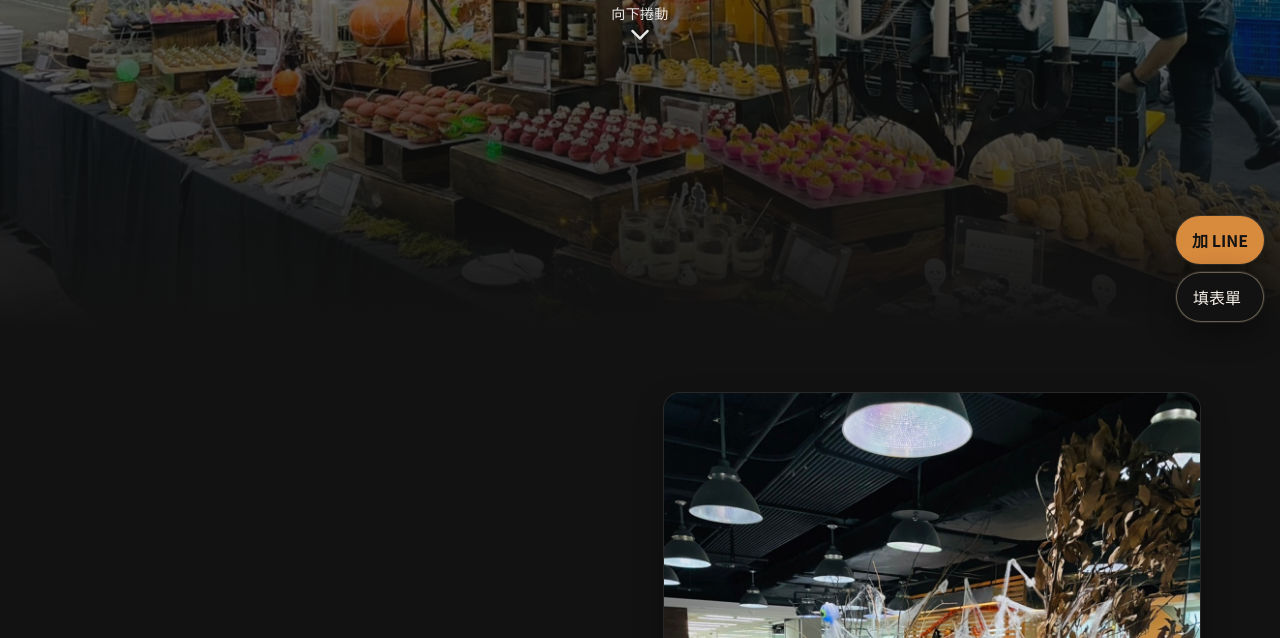
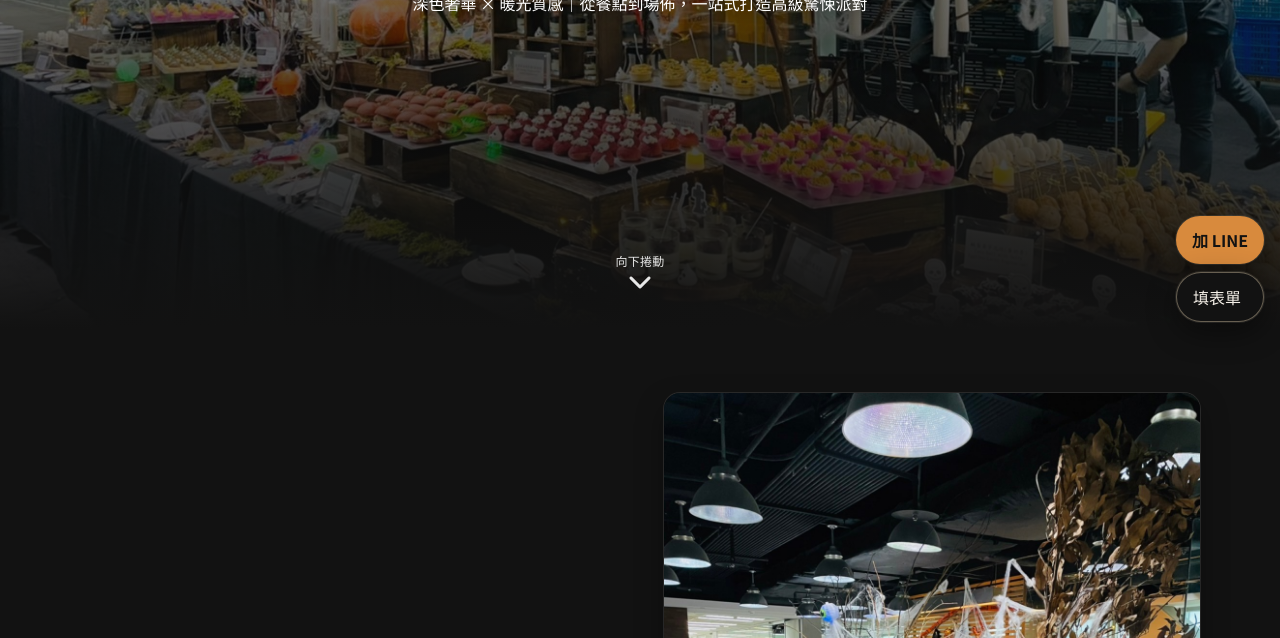
Before and after one commit to Muzentsao/muzentsao3.github.io, a plain HTML site: page index.html in a window 1280 px wide. Shown: the part 462-1100 px from the top of the page. Drawn offline with nearby package versions, Linux system fonts and the light colour scheme; a small style sheet from the web is missing.

Commit message:
Update index.html

```diff
--- a/index.html
+++ b/index.html
@@ -109,6 +109,18 @@
     scroll-padding-top: 80px;    /* 預留 ~80px，依你的 sticky header 高度微調 64–88 */
   }
   /* （保留你原本的 lightbox CSS 不變） */
+
+  /* 柔和上下浮動（比 Tailwind animate-bounce 更像你另一站） */
+@keyframes bounce-soft {
+  0%, 100% { transform: translateY(0); }
+  50%      { transform: translateY(6px); }
+}
+.animate-bounce-soft { animation: bounce-soft 1.6s ease-in-out infinite; }
+
+/* 使用者開啟「減少動態」時，自動停用動畫（無障礙） */
+@media (prefers-reduced-motion: reduce) {
+  .animate-bounce-soft { animation: none !important; }
+}
 </style>
   </head>
 
@@ -142,7 +154,6 @@
       alt="木人艸萬聖節活動服務現場"
       class="w-full h-full object-cover brightness-90"
     />
-    <!-- 漸層遮罩，提升文字可讀性 -->
     <div class="absolute inset-0 bg-gradient-to-b from-black/20 via-black/45 to-onyx"></div>
   </div>
 
@@ -150,54 +161,48 @@
   <div class="relative z-10 max-w-6xl mx-auto px-4
               min-h-[calc(100vh-72px)] grid place-items-center text-center">
     <div class="w-full max-w-4xl mx-auto">
-
-    <!-- 標題 -->
       <h1 class="font-serif text-4xl md:text-6xl leading-tight
                  drop-shadow-[0_3px_12px_rgba(0,0,0,0.65)]">
         木人艸萬聖節活動服務
       </h1>
 
-    <!-- 副標：等比行距 -->
       <p class="mt-4 max-w-3xl mx-auto text-white
                 leading-[1.7] md:leading-[1.8]
                 drop-shadow-[0_2px_8px_rgba(0,0,0,0.6)]">
         深色奢華 × 暖光質感｜從餐點到場佈，一站式打造高級驚悚派對
       </p>
-
-    <!-- 向下捲動（加 icon）-->
-    <div class="mt-6 flex justify-center">
-      <a href="#features" class="group flex flex-col items-center text-white/90" aria-label="向下捲動">
-        <span class="text-sm tracking-wide">向下捲動</span>
-        <i class="fa-solid fa-chevron-down text-xl mt-1 animate-bounce group-hover:translate-y-0.5 transition-transform"></i>
-      </a>
+    </div>
   </div>
 
-  </div>
-</div>
+  <!-- 置底置中的「向下捲動」錨點（不影響行距） -->
+  <a href="#features"
+     class="absolute bottom-6 left-1/2 -translate-x-1/2
+            group flex flex-col items-center
+            text-white/90 hover:text-white transition-colors"
+     aria-label="向下捲動">
+    <span class="text-xs tracking-wide">向下捲動</span>
+    <i class="fa-solid fa-chevron-down text-2xl mt-1 animate-bounce
+              group-hover:translate-y-0.5 transition-transform"></i>
+  </a>
 </section>
 
-<!-- 活動簡介 + 三賣點 -->
-<section id="features" class="bg-onyx">
+<!-- 活動簡介 + 三賣點（捲動目標） -->
+<section id="features" class="bg-onyx scroll-mt-24">
   <div class="max-w-6xl mx-auto px-4 py-16">
 
     <!-- 活動簡介：左文右圖（水平置中） -->
-  <div class="grid grid-cols-1 md:grid-cols-2 gap-10 md:gap-12 mb-12
-              items-center justify-items-center">
+    <div class="grid grid-cols-1 md:grid-cols-2 gap-10 md:gap-12 mb-12 items-center justify-items-center">
       <!-- 左：文字（保持靠左對齊） -->
       <div class="justify-self-start">
         <h2 class="font-serif text-2xl md:text-3xl mb-3">活動簡介</h2>
-      <p class="text-sand/90 max-w-3xl
-                text-[18px] md:text-[20px]
-                leading-relaxed md:leading-[1.9]">
+        <p class="text-sand/90 max-w-3xl text-[18px] md:text-[20px] leading-relaxed md:leading-[1.9]">
           木人艸為您量身打造的萬聖節活動服務，無論是公司聚會、私人派對還是家庭聚會，
           我們都能提供獨具特色的萬聖節餐點和佈置服務，讓每一位來賓都沉浸在神秘的節日氛圍中。
         </p>
       </div>
 
       <!-- 右：照片（直式、圓角、陰影、3:4） -->
-    <div class="w-full max-w-[520px] md:max-w-[560px] mx-auto md:mx-0
-            rounded-2xl overflow-hidden shadow-[0_12px_28px_rgba(0,0,0,0.35)]
-            ring-1 ring-white/10 bg-black/10 aspect-[3/4]" style="aspect-ratio:3/4;">
+      <div class="w-full max-w-[520px] md:max-w-[560px] mx-auto md:mx-0 rounded-2xl overflow-hidden shadow-[0_12px_28px_rgba(0,0,0,0.35)] ring-1 ring-white/10 bg-black/10 aspect-[3/4]" style="aspect-ratio:3/4;">
         <img
           src="./LINE_ALBUM_2023.10.27%20沈宛蓁300人%20可迪恩萬聖節活動（南山敦南大樓）_231205_51.jpg"
           alt="萬聖節活動佈置與餐點現場"
@@ -205,9 +210,8 @@
           loading="lazy" />
       </div>
     </div>
-</div>
 
-    <!-- 三個賣點卡片 -->
+    <!-- 三個賣點卡片（放在同一個容器內） -->
     <div class="grid md:grid-cols-3 gap-6">
       <article class="p-6 rounded-2xl bg-coal/70 border border-graphite/60 shadow-glow transform transition hover:scale-[1.02] animate-fade">
         <h3 class="text-gradient font-display text-xl">一站式佈置到撤場</h3>
@@ -224,6 +228,7 @@
         <p class="mt-2 text-sand">專業服務人員，維持場面與用餐品質。</p>
       </article>
     </div>
+
   </div>
 </section>
 
```
Lines whose indentation alone changed are shown as unchanged.
